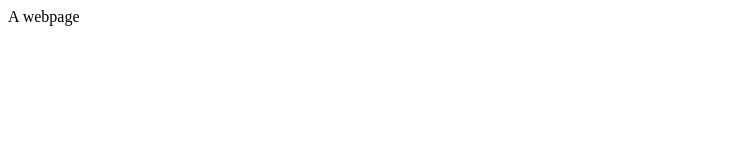
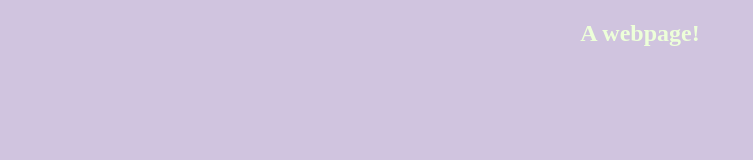
Before and after one commit to doniatung/doniacs52.me, a plain HTML site: page index.html in a window 1280 px wide. Shown: the whole page, without its empty margins (0-753 px from the left). Drawn offline with Linux system fonts and the light colour scheme.

Commit message:
i added color lol

```diff
--- a/index.html
+++ b/index.html
@@ -3,8 +3,9 @@
     <head>
         <title> doniacs52.me</title>
     </head>
-    <body>
-        A webpage
+    <body style="background-color:#D0C4DF">
+        <h2 style="text-align: center; color: #EDFFD9">A webpage!</h2>
+        <marquee hspace="10%" > this is a webpage</marquee>
     </body>
 
 </html>
```
